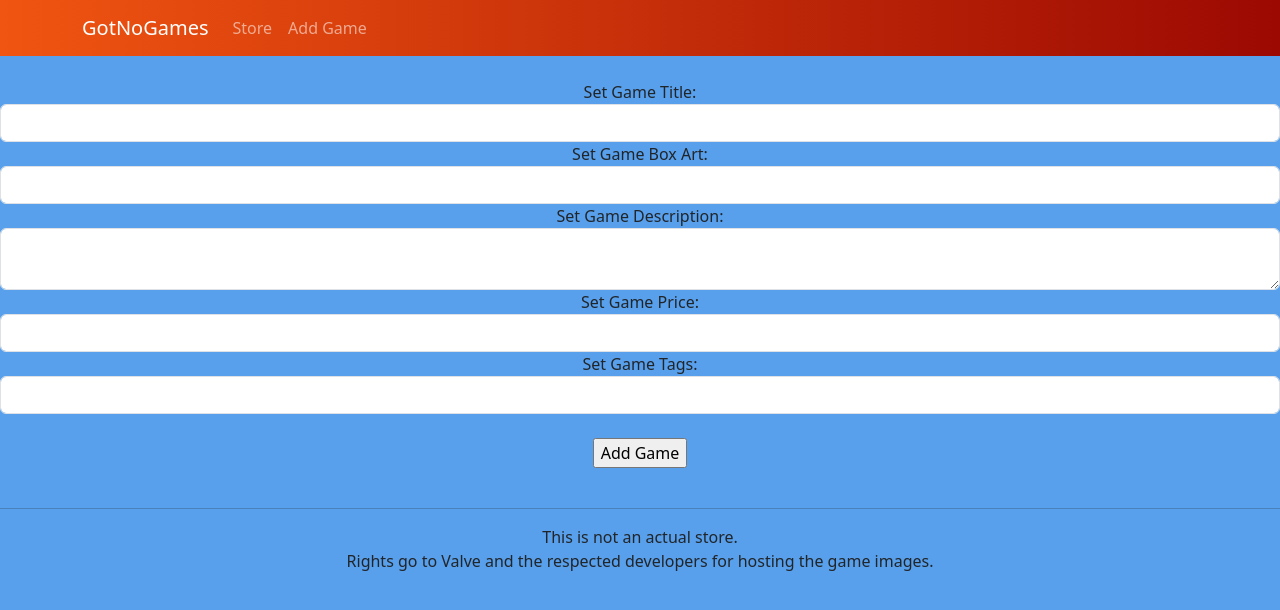
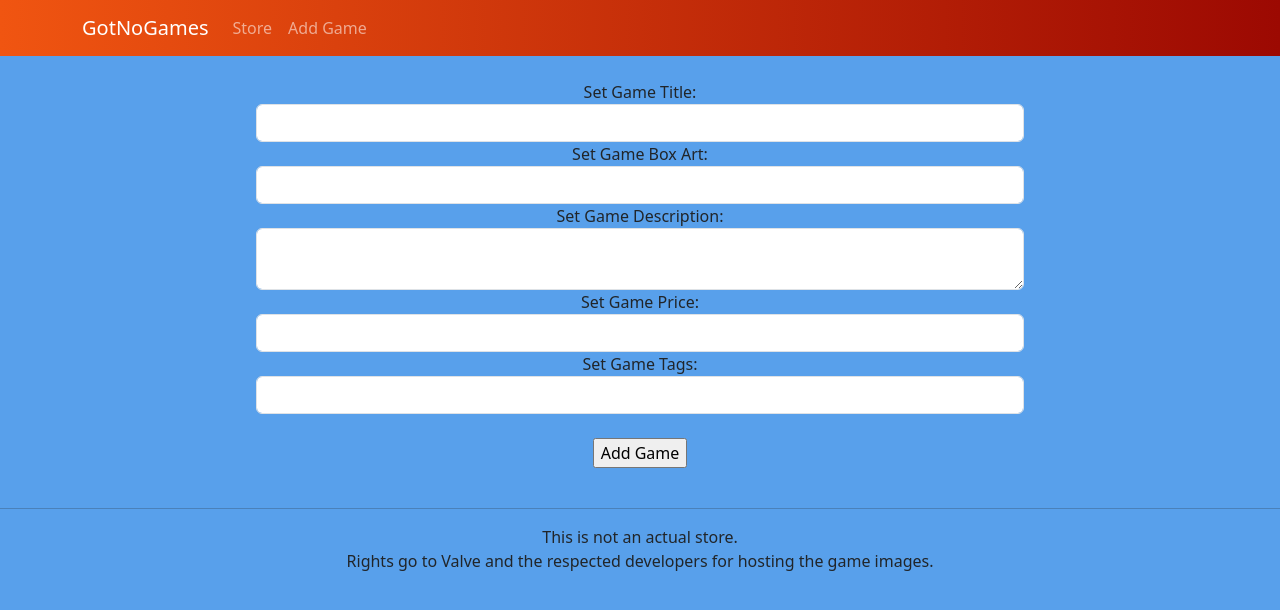
Before and after one commit to lawesome1444/DRAQ_Project1, a React (Create React App) app: page /addGame in a window 1280 px wide. Shown: the top 610 px of the page. Built offline with nearby package versions, Linux system fonts and the light colour scheme.

Commit message:
Improved the position and scaling of entry fields in editGame.js and addGame.js

```diff
--- a/src/components/addGame.js
+++ b/src/components/addGame.js
@@ -31,7 +31,7 @@ function AddGame(){
 
     //Display this HTML as the page, a form letting new games be added
     return(
-        <div>
+        <div style={{ margin: 'auto', width: '60%'}}>
             <form onSubmit={handleSubmit}>
                 {/* Title */}
                 <div className="form-group">
--- a/src/components/editGame.js
+++ b/src/components/editGame.js
@@ -54,7 +54,7 @@ export default function EditGame(props){
 
     //HTML with very similar layout to addGame.js
     return(
-        <div>
+        <div style={{ margin: 'auto', width: '60%'}}>
             <form onSubmit={handleSubmit}>
                 {/* Title */}
                 <div className="form-group">
```
